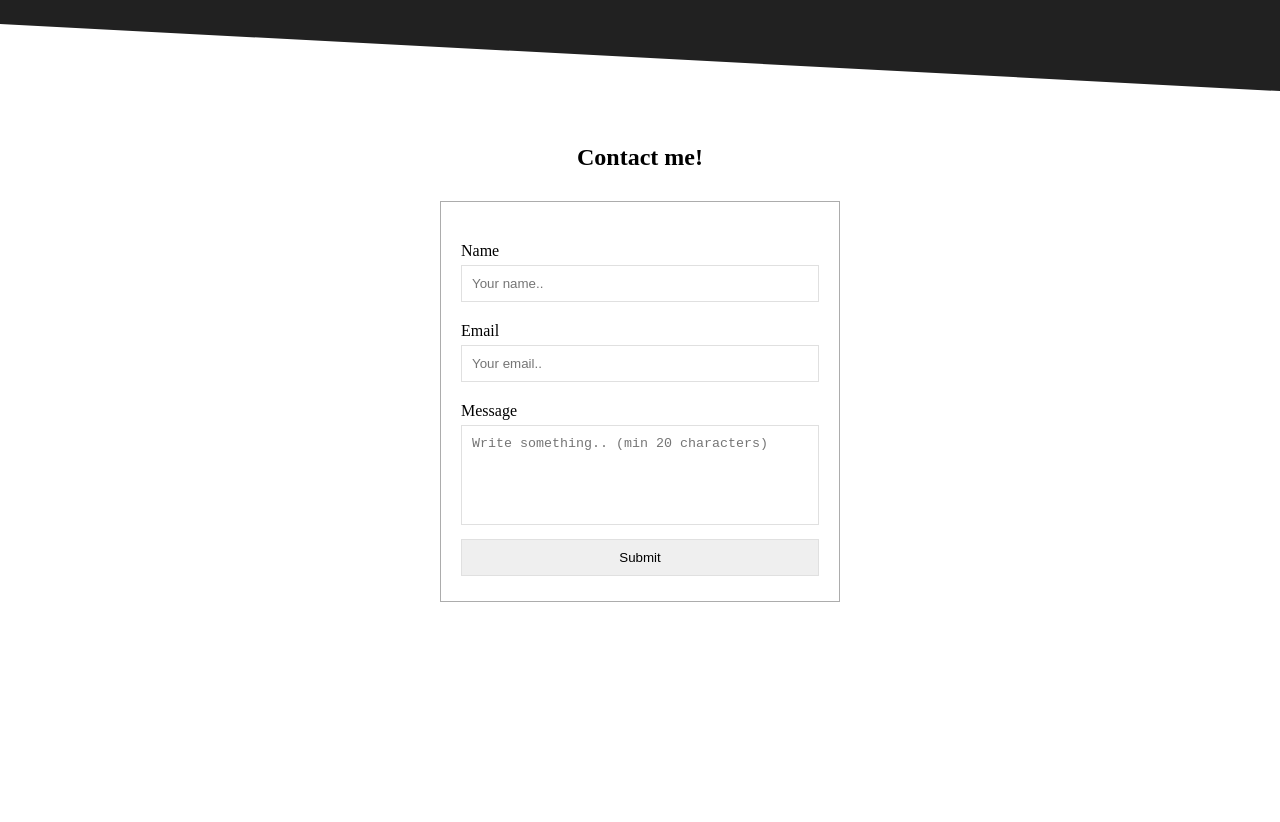
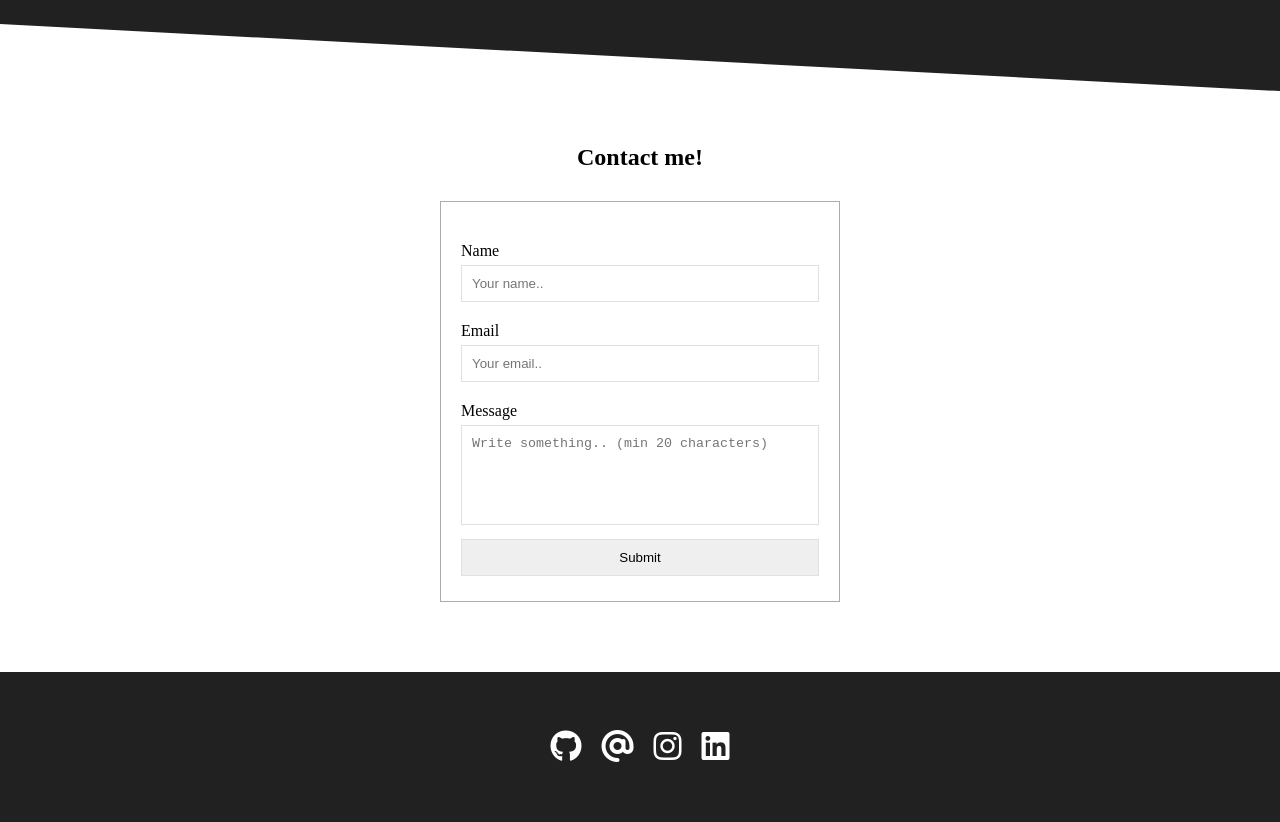
Before and after one commit to nedzadalibegovic/portfolio, a plain HTML site: page index.html in a window 1280 px wide. Shown: the part 3844-4666 px from the top of the page. Before the commit the page ends 4516 px from the top, so only its background shows below. Drawn offline with nearby package versions, Linux system fonts and the light colour scheme; a web font is replaced by a local one.

Commit message:
feature: Add footer

```diff
--- a/index.html
+++ b/index.html
@@ -9,6 +9,7 @@
 	<title>Nedzad Alibegovic</title>
 	<script src="https://cdnjs.cloudflare.com/ajax/libs/jquery/3.4.1/jquery.min.js" integrity="sha256-CSXorXvZcTkaix6Yvo6HppcZGetbYMGWSFlBw8HfCJo=" crossorigin="anonymous"></script>
 	<script src="https://cdnjs.cloudflare.com/ajax/libs/parsley.js/2.9.1/parsley.min.js" integrity="sha256-NIrmL5MpKPRrVKsHLnkWp5u4vNpVp2fKLoFOz96mHUY=" crossorigin="anonymous"></script>
+	<script src="https://kit.fontawesome.com/8469139feb.js"></script>
 </head>
 
 <body>
@@ -68,6 +69,20 @@
 			</form>
 		</div>
 	</div>
+	<footer>
+		<a href="https://git.nedzad.dev/portfolio" target="_blank">
+			<i class="fab fa-github"></i>
+		</a>
+		<a href="mailto:contact@nedzad.dev" target="_blank">
+			<i class="fas fa-at"></i>
+		</a>
+		<a href="https://www.instagram.com/nedzad.alibegovic/" target="_blank">
+			<i class="fab fa-instagram"></i>
+		</a>
+		<a href="https://www.linkedin.com/in/alibegovic/" target="_blank">
+			<i class="fab fa-linkedin"></i>
+		</a>
+	</footer>
 	<script src="main.js"></script>
 </body>
 
--- a/style.css
+++ b/style.css
@@ -174,6 +174,28 @@ body {
 	filter: drop-shadow(0 4px 8px rgba(0, 0, 0, 0.3));
 }
 
+footer {
+	display: flex;
+	justify-content: center;
+	align-items: center;
+	flex-direction: row;
+	background: #212121;
+	height: 150px;
+	font-size: 32px;
+	color: white;
+}
+
+footer a {
+	padding: 0px 10px 0px 10px;
+	transition: color 0.25s ease;
+	color: #ffffff;
+}
+
+footer a:hover {
+	transition: color 0.25s ease;
+	color: #00ff80;
+}
+
 @media (min-width: 1024px) {
 	.gallery {
 		grid-template-columns: 1fr 1fr 1fr 1fr;
```
Also changed, not shown: README.md.
